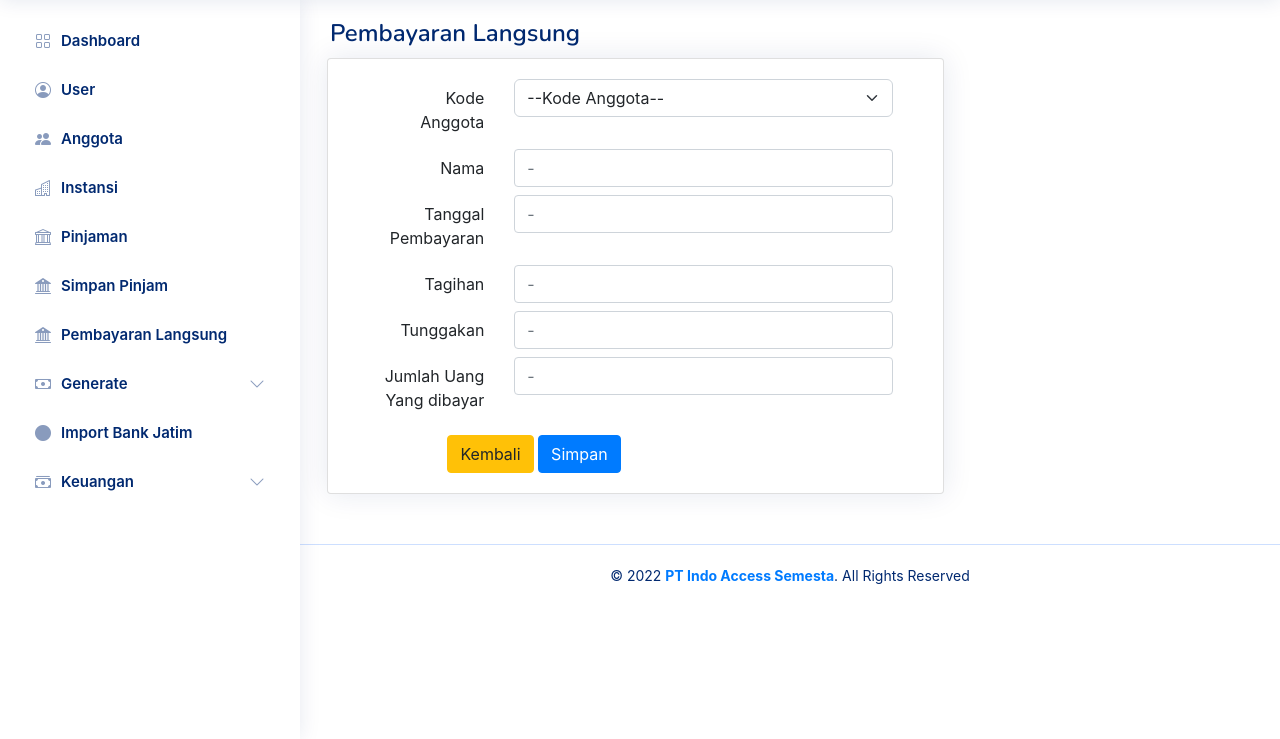
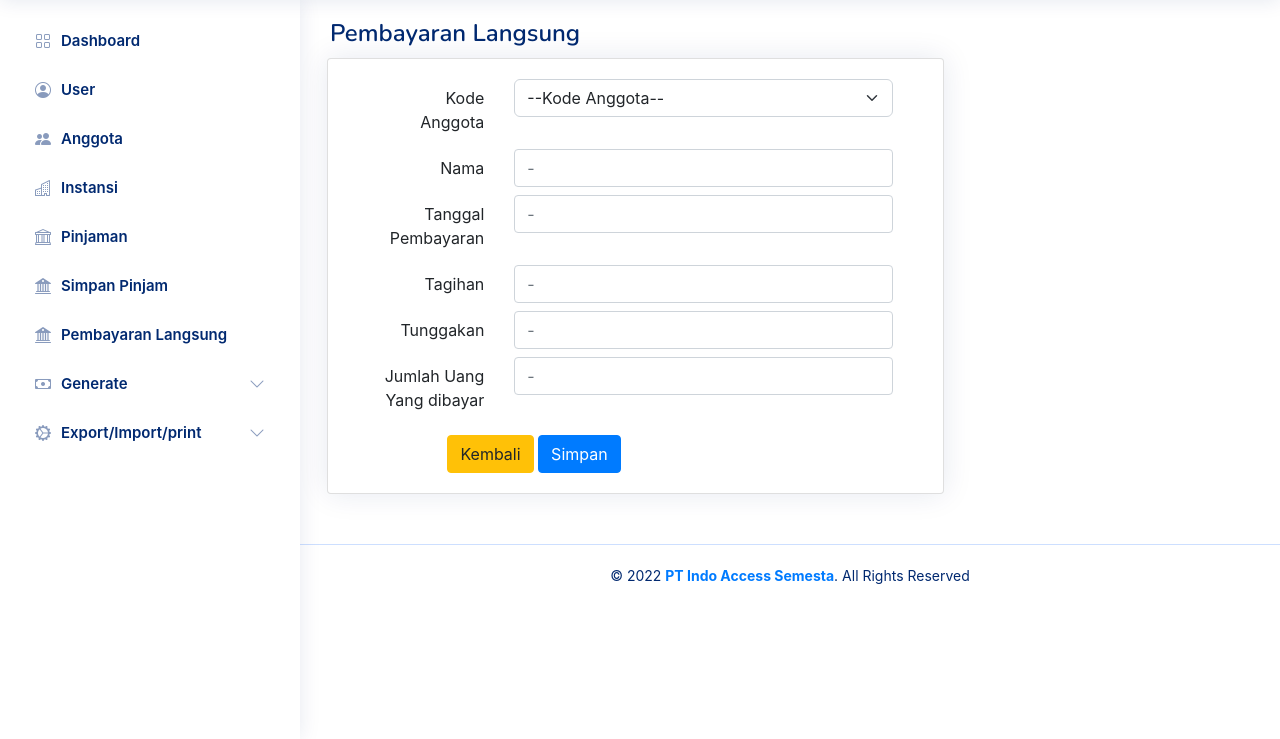
Before and after one commit to MohamadArdias/koperasi, a CodeIgniter app: page /koperasi/index.php/pay/index in a window 1280 px wide. Shown: the part 61-800 px from the top of the page. Run offline with CodeIgniter, Linux system fonts and the light colour scheme; data that the repository does not hold is empty; some libraries are stand-ins or nearby versions.

Commit message:
merubah sidebar

```diff
--- a/application/views/templates/sidebar.php
+++ b/application/views/templates/sidebar.php
@@ -93,15 +93,8 @@
           </li>
 
           <li class="nav-item">
-              <a class="nav-link collapsed" href="<?= base_url(); ?>index.php/Import">
-                  <i class="bi bi-circle-fill"></i>
-                  <span>Import Bank Jatim</span>
-              </a>
-          </li>
-
-          <li class="nav-item">
               <a class="nav-link collapsed" data-toggle="collapse" data-target="#forms-nav" aria-controls="forms-nav">
-                  <i class="bi bi-cash-stack"></i><span>Keuangan</span><i class="bi bi-chevron-down ms-auto"></i>
+                  <i class="bi bi-gear-wide-connected"></i><span>Export/Import/print</span><i class="bi bi-chevron-down ms-auto"></i>
               </a>
               <ul id="forms-nav" class="nav-content collapse" data-bs-parent="#sidebar-nav">
                   <li>
@@ -120,6 +113,11 @@
                       </a>
                   </li>
 
+                  <li class="nav-item">
+                      <a class="nav-link collapsed" href="<?= base_url(); ?>index.php/Import">
+                          <i class="bi bi-circle-fill"></i><span>Import Bank Jatim</span>
+                      </a>
+                  </li>
               </ul>
           </li><!-- End Forms Nav -->
 
```
